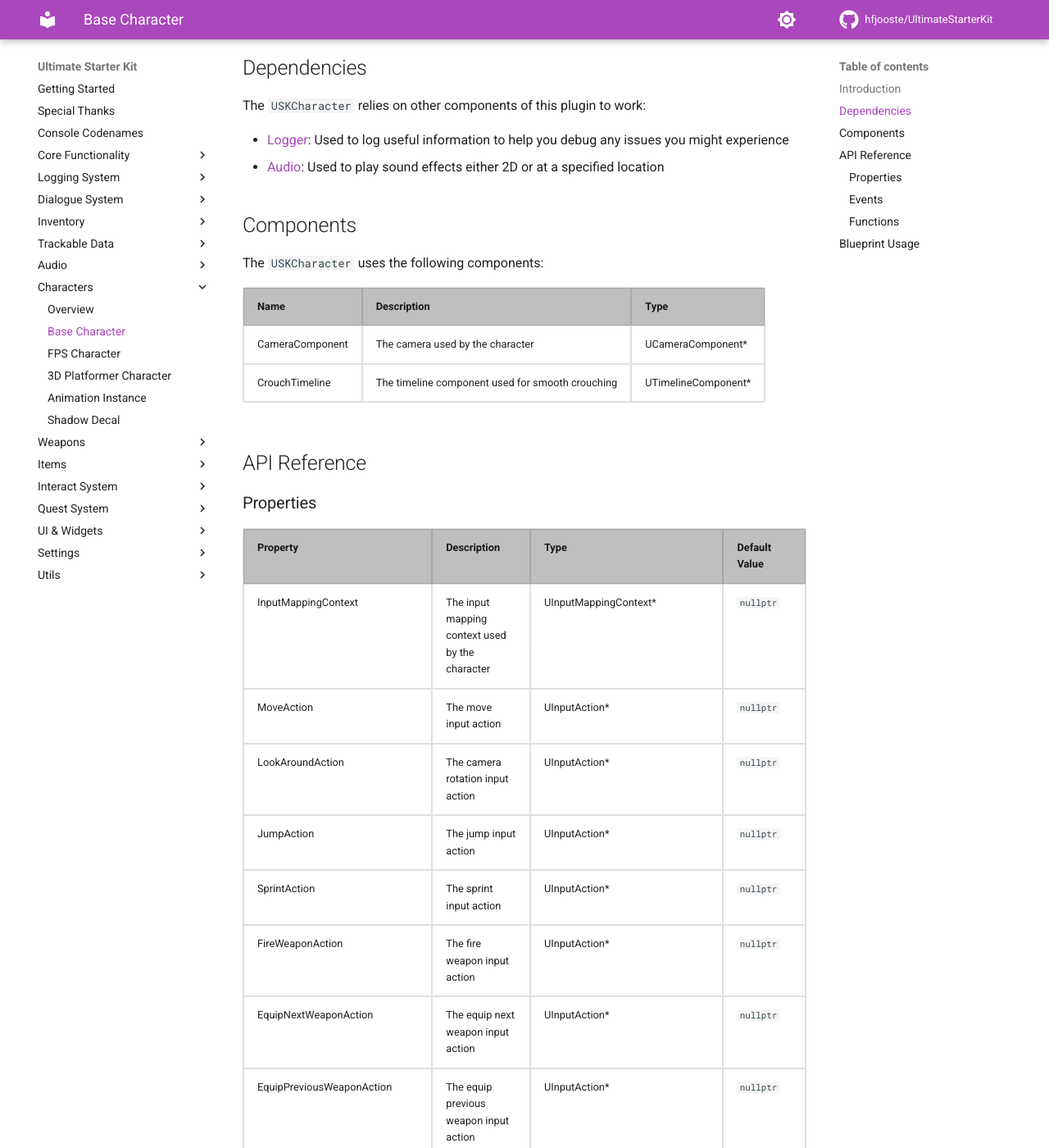
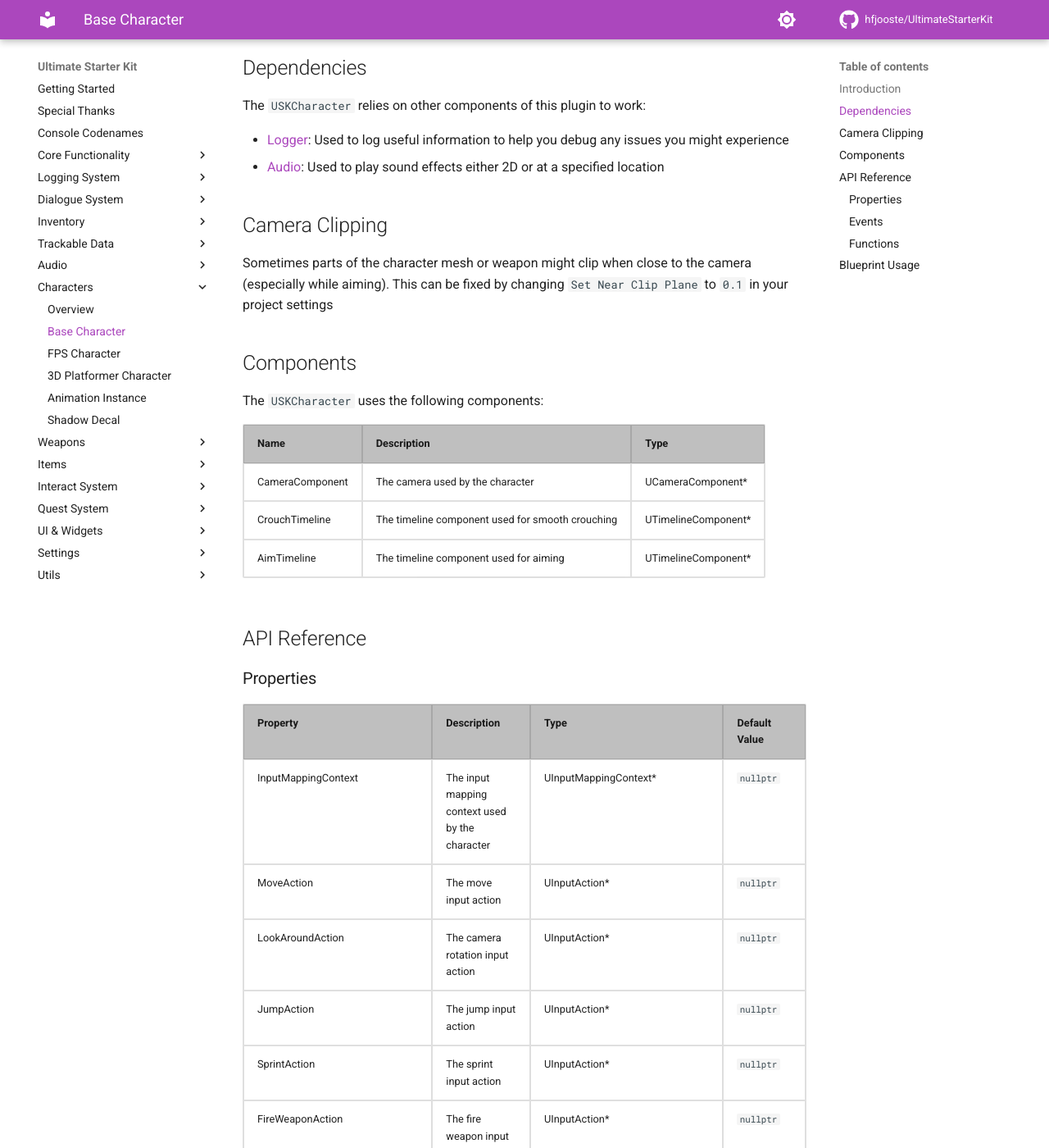
Before and after one commit to hfjooste/UltimateStarterKit, an MkDocs documentation site: the page built from docs/uskcharacter.md, in a window 1280 px wide and 1400 px high, scrolled down 231 px. Shown: the whole window at 82% size. Built offline with MkDocs 1.6.1 and Material for MkDocs 9.7.7, drawn with Linux system fonts in a browser that asks for light colours; comment, search, counter and statistics services are not loaded; some of the changed text lies outside the part shown.

Commit message:
Updated documentation

```diff
--- a/docs/uskcharacter.md
+++ b/docs/uskcharacter.md
@@ -7,6 +7,9 @@
 	<li><a href="../logger">Logger</a>: Used to log useful information to help you debug any issues you might experience</li>
 	<li><a href="../audio">Audio</a>: Used to play sound effects either 2D or at a specified location</li>
 </ul>
+
+## Camera Clipping
+Sometimes parts of the character mesh or weapon might clip when close to the camera (especially while aiming). This can be fixed by changing <code>Set Near Clip Plane</code> to <code>0.1</code> in your project settings
 
 ## Components
 The <code>USKCharacter</code> uses the following components:
@@ -24,6 +27,11 @@
 	<tr>
 		<td>CrouchTimeline</td>
 		<td>The timeline component used for smooth crouching</td>
+		<td>UTimelineComponent*</td>
+	</tr>
+	<tr>
+		<td>AimTimeline</td>
+		<td>The timeline component used for aiming</td>
 		<td>UTimelineComponent*</td>
 	</tr>
 </table>
@@ -70,6 +78,12 @@
 	<tr>
 		<td>FireWeaponAction</td>
 		<td>The fire weapon input action</td>
+		<td>UInputAction*</td>
+		<td><code>nullptr</code></td>
+	</tr>
+	<tr>
+		<td>AimAction</td>
+		<td>The aim down sights input action</td>
 		<td>UInputAction*</td>
 		<td><code>nullptr</code></td>
 	</tr>
@@ -439,6 +453,12 @@
 		<td>TSubclassOf&lt;AWeapon&gt;</td>
 		<td></td>
 	</tr>
+	<tr>
+		<td>AimCurve</td>
+		<td>The float curve used for aiming</td>
+		<td>UCurveFloat*</td>
+		<td><code>nullptr</code></td>
+	</tr>
 </table>
 
 ### Events
```
Also changed, not shown: Tools/docs/additional/FpsCharacter.md (deleted, +0 -11 lines), Tools/docs/additional/PlatformerCharacter.md (deleted, +0 -12 lines), Tools/docs/additional/USKCharacter.md (added, +2 -0 lines), docs/fpscharacter.md (+0 -12 lines), docs/platformercharacter.md (+0 -13 lines), docs/weapon.md (+17 -0 lines).
